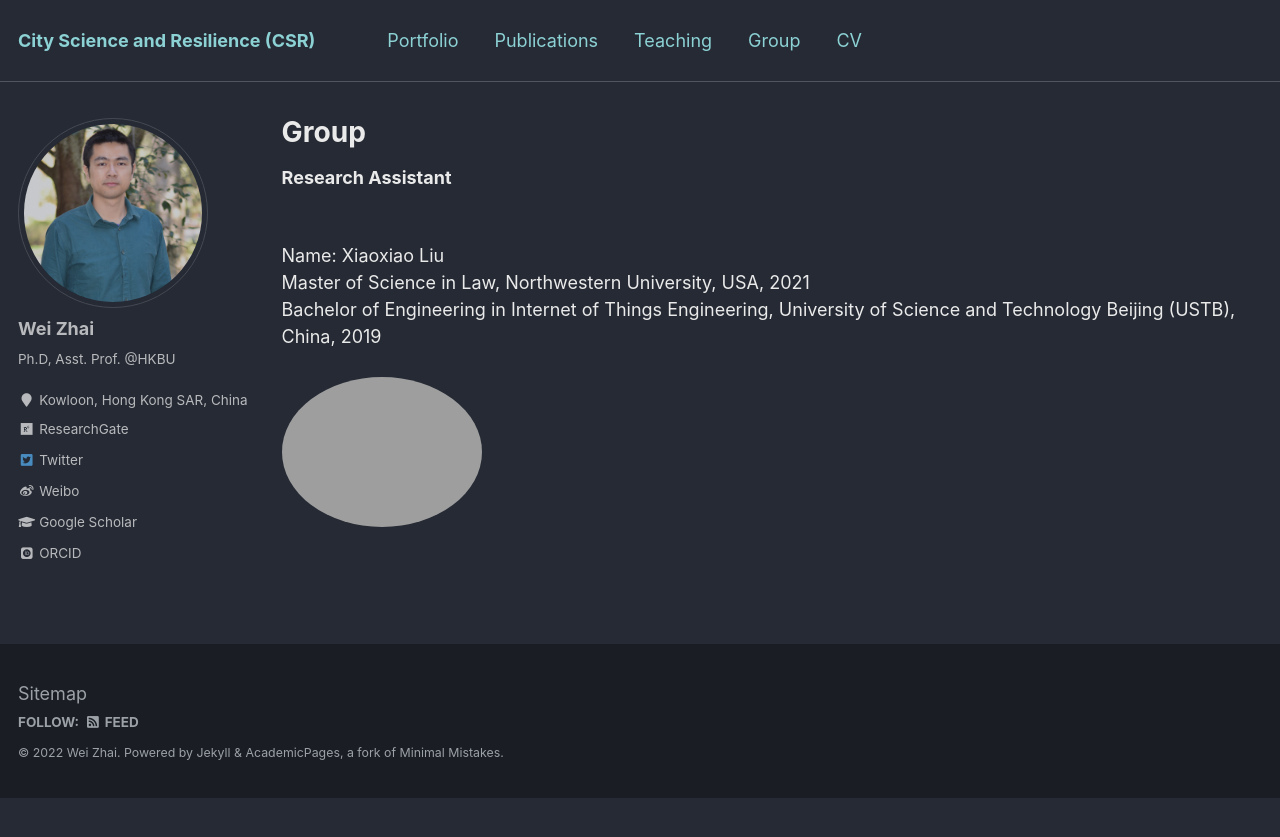
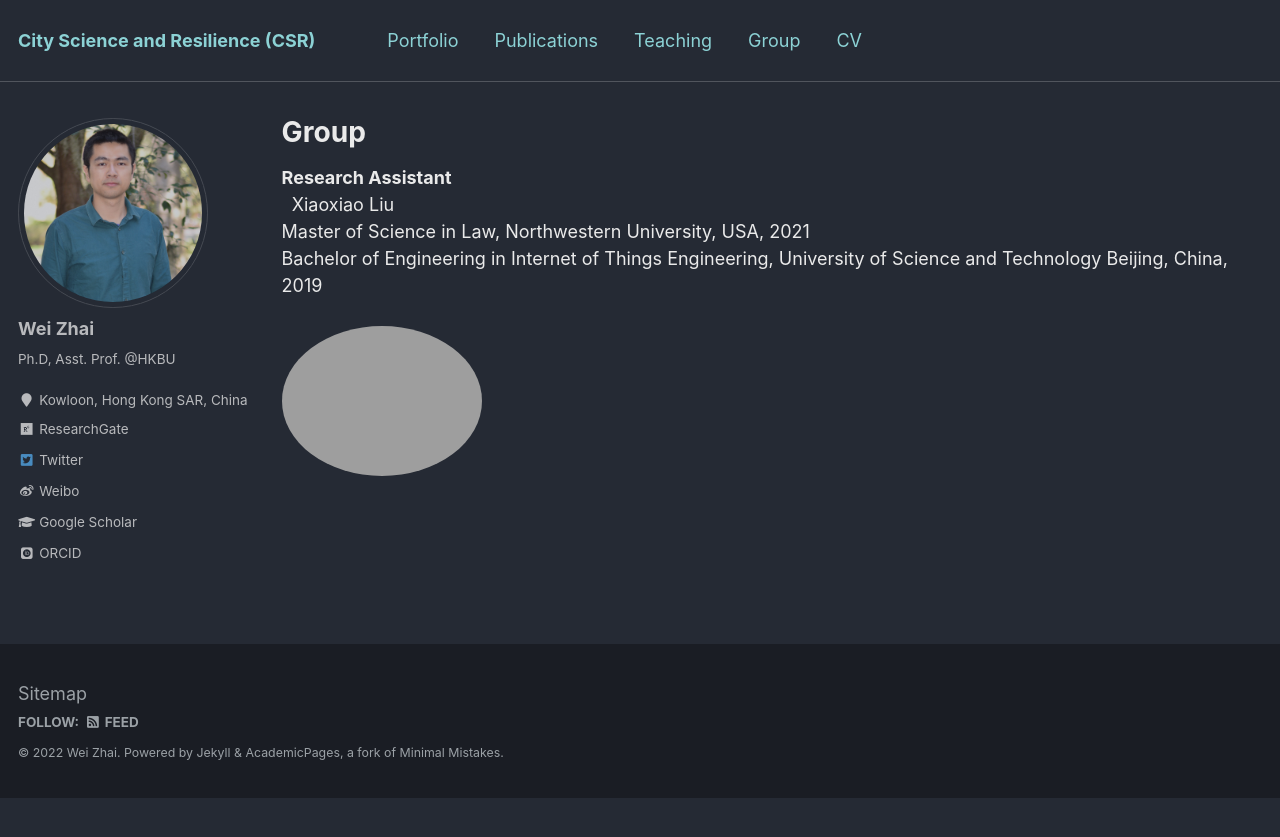
Before and after one commit to skywalkerzhai/weizhai.github.io, a Jekyll site: the page built from _pages/group.md, in a window 1280 px wide. Shown: the top 837 px of the page. Built offline with Jekyll 4.4.1, drawn with Linux system fonts in a browser that asks for light colours; some web fonts are replaced.

Commit message:
Update group.md

```diff
--- a/_pages/group.md
+++ b/_pages/group.md
@@ -7,9 +7,7 @@ author_profile: true
 
 **Research Assistant**\
 &nbsp;
-&nbsp;
-
-Name: Xiaoxiao Liu\
+Xiaoxiao Liu\
 Master of Science in Law, Northwestern University, USA, 2021\
-Bachelor of Engineering in Internet of Things Engineering, University of Science and Technology Beijing (USTB), China, 2019\
+Bachelor of Engineering in Internet of Things Engineering, University of Science and Technology Beijing, China, 2019\
 <br/><img src='https://skywalkerzhai.github.io/weizhai.github.io/images/xiaoxiao.jpg' width='200' style="border-radius:50%">
```
